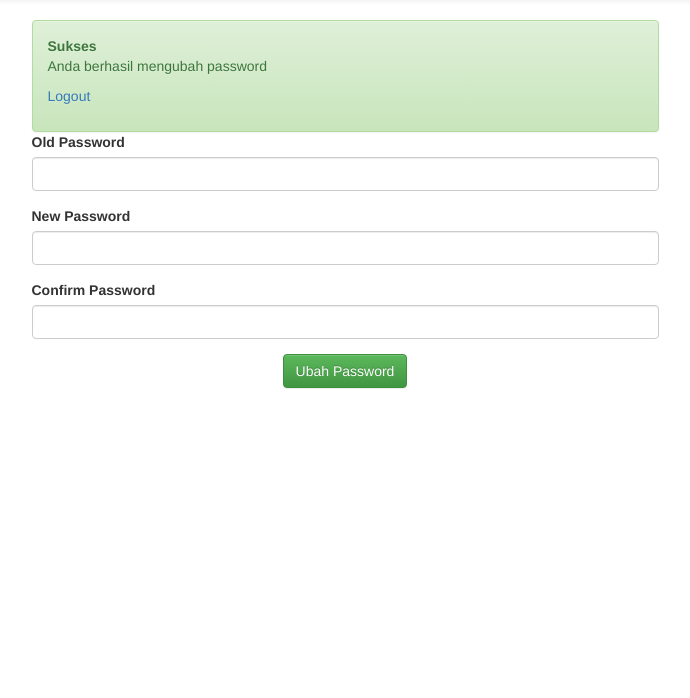
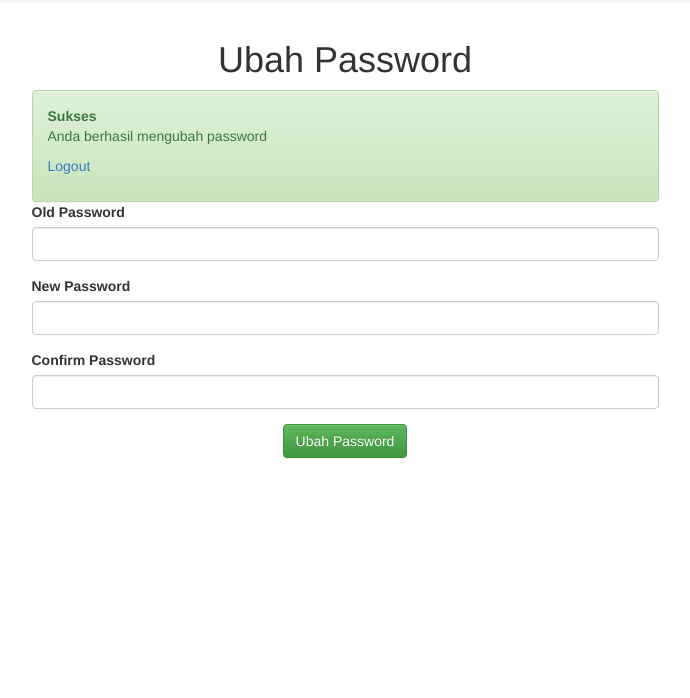
Before and after one commit to AriiraAA/pmb, a PHP site: page /edit_password.php in a window 1280 px wide. Shown: the part 52-750 px from the top of the page, without its empty margins (295-985 px from the left). Run offline with PHP 8.4, Linux system fonts and the light colour scheme; the visitor is signed in with stand-in values (Sample User, id 1); data that the repository does not hold is empty.

Commit message:
bismillah

```diff
--- a/edit_password.php
+++ b/edit_password.php
@@ -13,6 +13,9 @@
 	<?php include "template/navbar.php"; ?>
 
 	<div class="container">
+		<center>
+			<h1>Ubah Password</h1>
+		</center>
 		<form action="edit_profile.php" method="POST" style="width: 55%; margin: 0 auto;">
 			<?php if (isset($_SESSION['status']) && $_SESSION['status'] == "Success"): ?>
 				<div style="margin: 0 auto;" class="alert alert-success">
```
